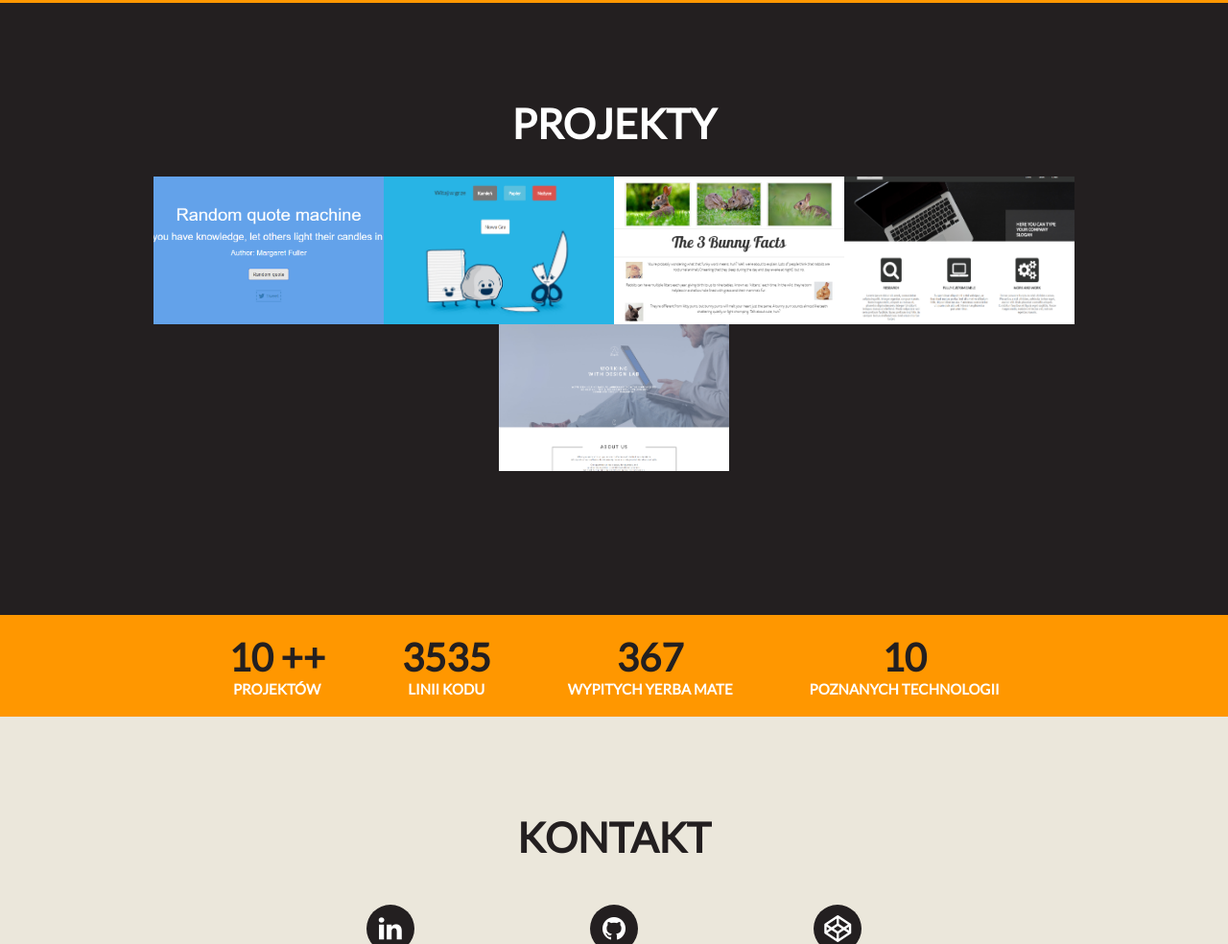
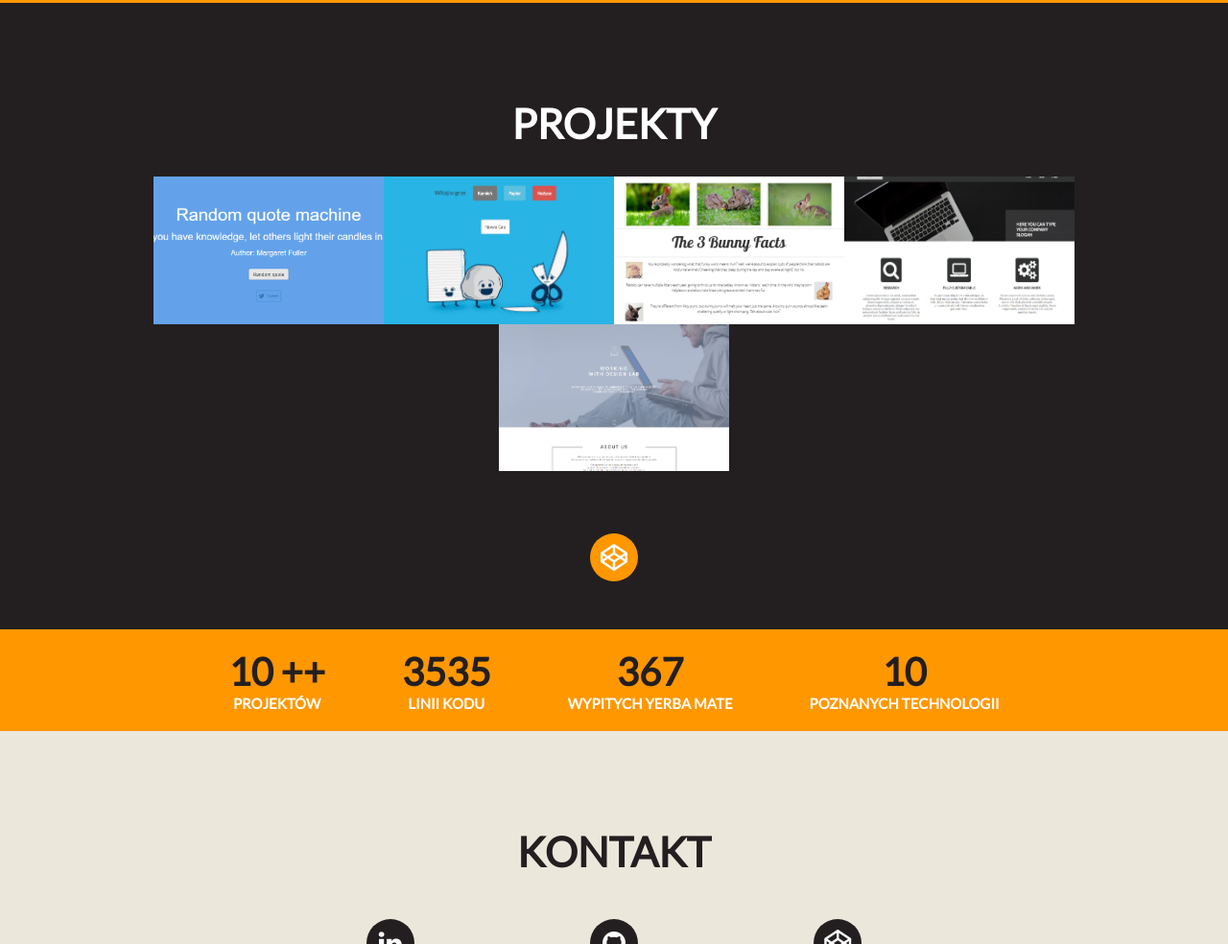
Before and after one commit to llucaso/old-project-showcase, a website: page index.html in a window 1280 px wide. Shown: the part 1838-2822 px from the top of the page at 96% size. Drawn offline with nearby package versions, Linux system fonts and the light colour scheme.

Commit message:
new link

```diff
--- a/index.html
+++ b/index.html
@@ -204,6 +204,13 @@
 		</div>
 
 	</section>
+	<section class="alt-section section-work">
+
+		<div class="social-links">
+			<a target="_blank" class="fa fa-codepen code" href="http://codepen.io/llucaso/"></a>
+		</div>
+
+	</section>
 
 	<section class="section-achievement">
 
--- a/sass/main.sass
+++ b/sass/main.sass
@@ -445,7 +445,7 @@ p
 	width: 50%
 	margin: 0 auto
 	float: left
-	padding-bottom: 150px
+	padding-bottom: 50px
 
 
 .work-wrap
@@ -731,6 +731,8 @@ p
 
 		&:hover
 			+transform(scale(1.3))
+	.code
+		background-color: $main-color
 
 .bar
 	width: 250px
```
Also changed, not shown: css/main.css, 1 other file.
